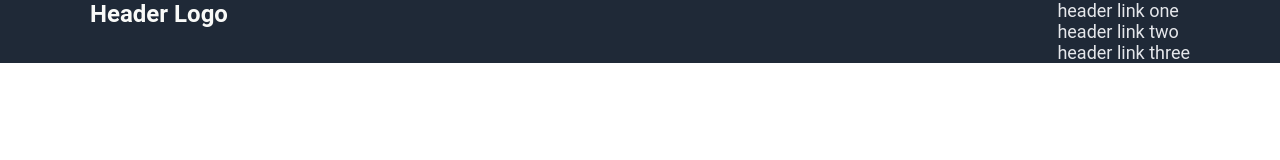
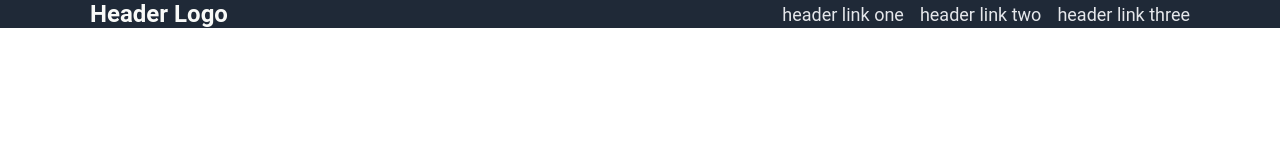
Before and after one commit to xytos99/landing-page-2, a plain HTML site: page index.html in a window 1280 px wide. Drawn offline with Linux system fonts and the light colour scheme.

Commit message:
Add flex layout to header links

```diff
--- a/style.css
+++ b/style.css
@@ -37,3 +37,9 @@ body {
   color: #e5e7eb;
   font-size: 18px;
 }
+
+.header ul {
+  display: flex;
+  align-items: center;
+  gap: 16px;
+}
```
